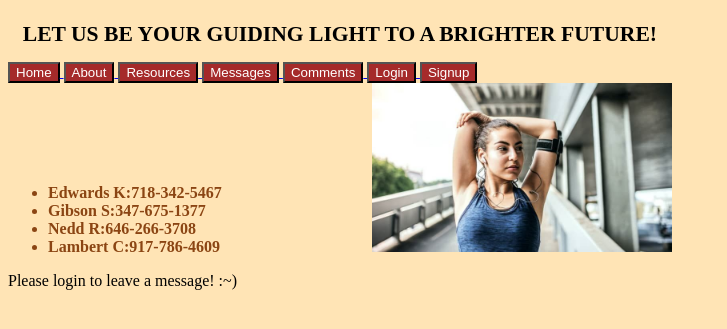
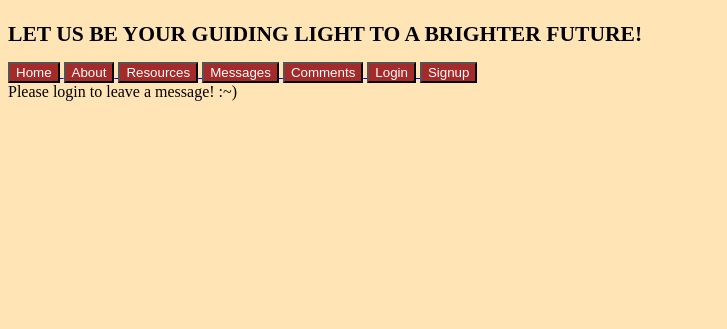
Before and after one commit to lainiebeauche/CYDWebsiteKaren, a Flask app: page /messages in a window 1280 px wide. Shown: the top 329 px of the page, without its empty margins (0-727 px from the left). Run offline with Flask 2, Linux system fonts and the light colour scheme.

Commit message:
Update messages.html

```diff
--- a/templates/messages.html
+++ b/templates/messages.html
@@ -20,14 +20,7 @@
         </div>
         <div><div style="display: inline-block;">
 
-        <ul>
-            <li>Edwards K:718-342-5467</li>
-            <li>Gibson S:347-675-1377</li>
-            <li>Nedd R:646-266-3708</li>
-            <li>Lambert C:917-786-4609</li>
-             </ul></div><div style="display: inline-block;padding-left: 150px;">
-                 <img src="{{url_for('static', filename='B(2).jpg')}}" width=300>
-             </div></div>
+
         {% if session %}
             Hello {{ user.name }}! tell us how can we help you!.
             <form action="{{ url_for('messages') }}" method="POST">
```
